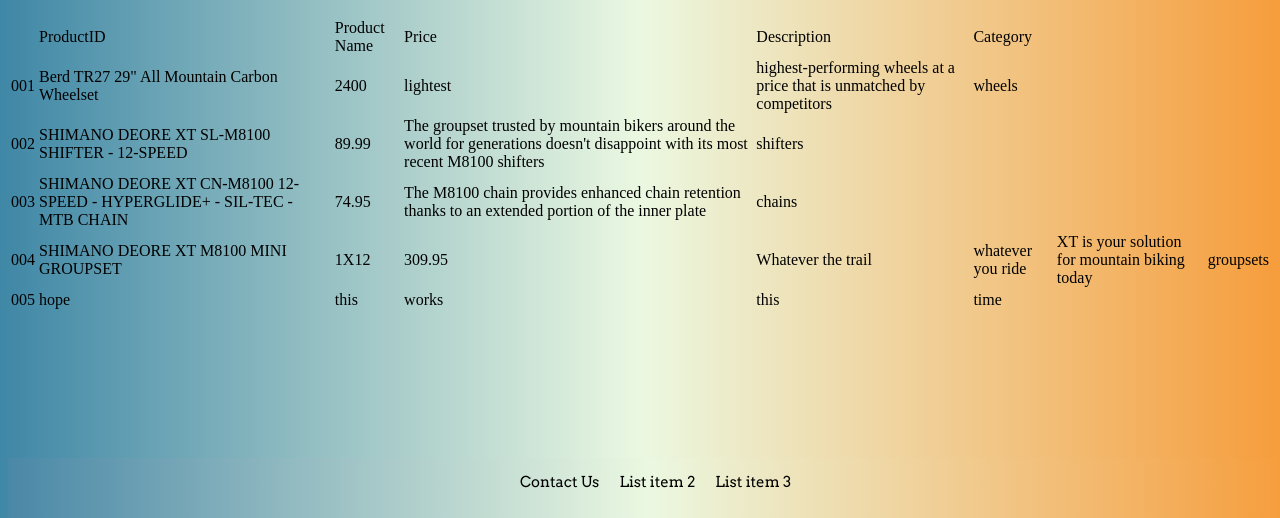
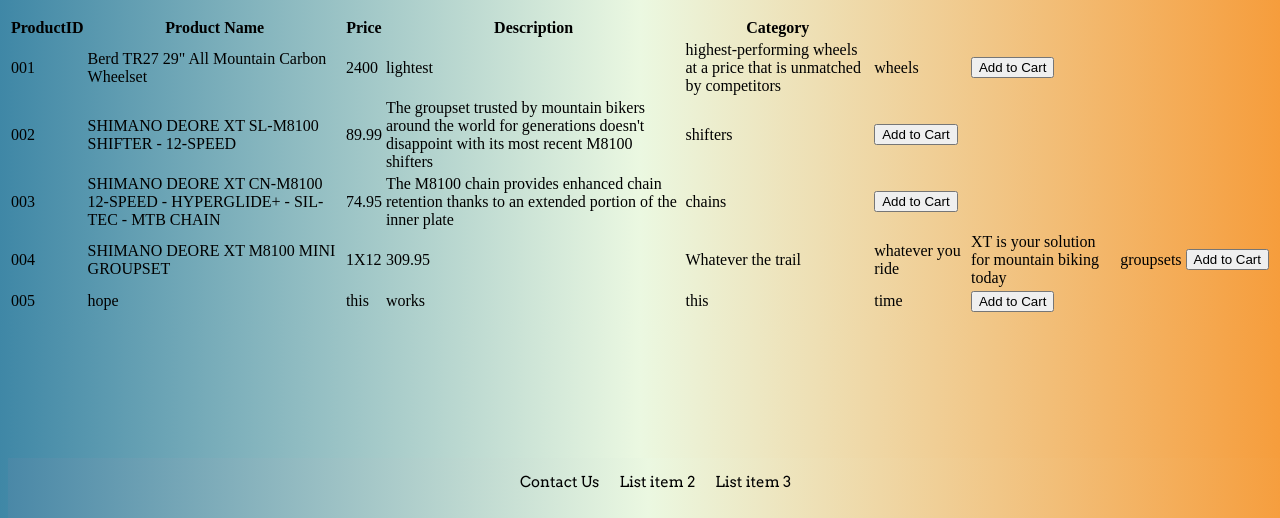
Before and after one commit to sumeetminhas/ACIT2911-Grp10, a Flask app: page /products in a window 1280 px wide. Shown: the part 282-800 px from the top of the page. Run offline with Flask 2, Linux system fonts and the light colour scheme.

Commit message:
added 'add to cart' button

```diff
--- a/templates/products.html
+++ b/templates/products.html
@@ -14,7 +14,7 @@
     <header>
         <h1 class="header-item">One stop Shop</h1>
         <div>
-            <a href="#" class="header-item"><button><img src="../static/shopping-cart.jpg" alt="Cart icon" id="cart-logo" width="50px"></button></a>
+            <a href="#" id="cart-logo"><button><img src="../static/shopping-cart.jpg" alt="Cart icon" width="50px"></button></a>
         </div>
     </header>
     <div class="body">
@@ -29,16 +29,17 @@
     </div>
     <div class="main-content">
         <table>
-            <th>
-            {% for product in products[0] %}
-            <td>{{product}}</td>
-            {% endfor %}
-            </th>
+            <tr>
+                {% for product in products[0] %}
+                <th>{{product}}</th>
+                {% endfor %}
+            </tr>
             {% for product in products[1:] %}
             <tr>
                 {% for item in product %}
                 <td>{{item}}</td>
                 {% endfor %}
+                <td><input type="button" value="Add to Cart"></td>
             </tr>
             {%endfor%}
         </table>
```
